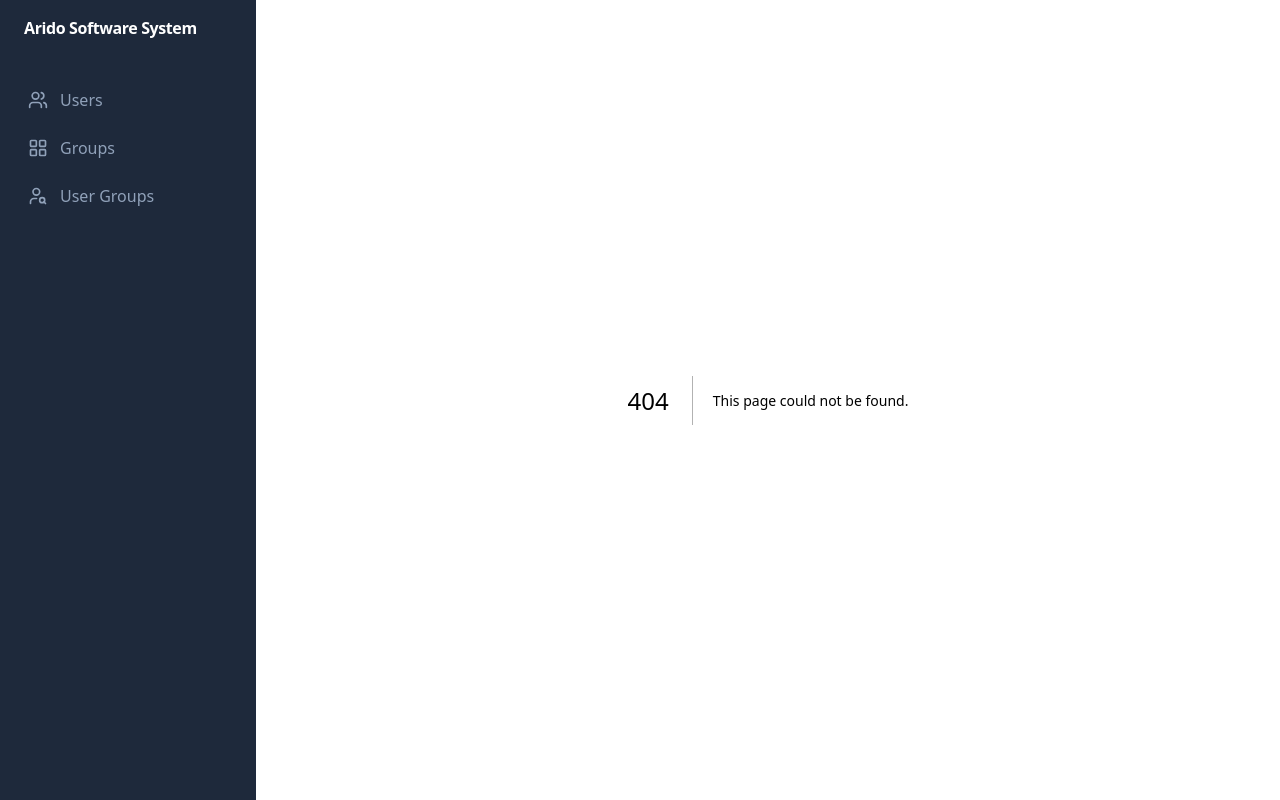
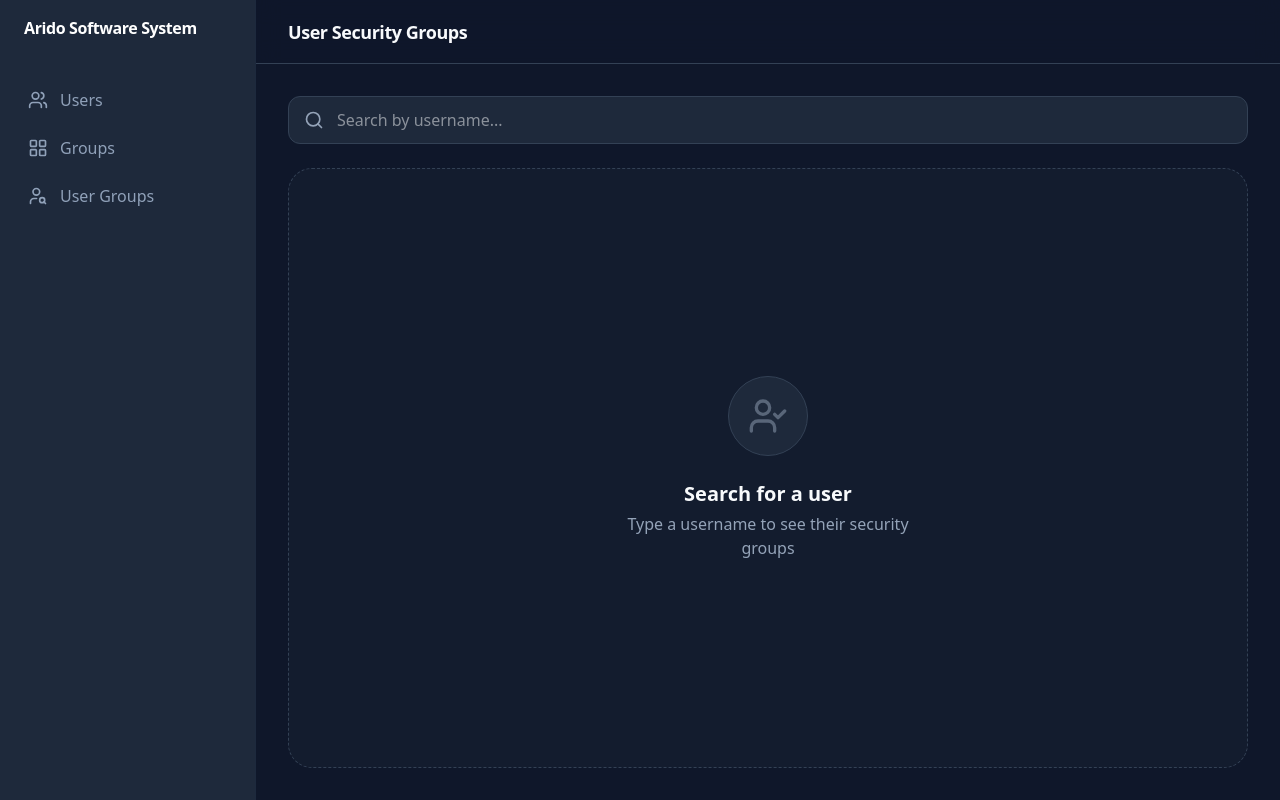
Before and after one commit to tadeowoto/Arido-Software-Challenge-Dashboard, a Next.js app: page /user-groups in a window 1280 px wide. Before the commit this address had no page. Built offline with nearby package versions, Linux system fonts and the light colour scheme.

Commit message:
feat(user-group): page of user group and controled input for search

```diff
--- /dev/null
+++ b/app/user-groups/page.tsx
@@ -0,0 +1,54 @@
+"use client";
+import { Search, UserCheck } from "lucide-react";
+import { useState } from "react";
+
+export default function UserGroupsPage() {
+  const [query, setQuery] = useState("");
+
+  const handleChange = (e: React.ChangeEvent<HTMLInputElement>) => {
+    setQuery(e.target.value);
+    console.log("Search query:", e.target.value);
+  };
+
+  return (
+    <main className="w-full min-h-screen bg-bg-dark flex flex-col">
+      <header className="w-full h-16 border-b border-border-dark flex items-center px-8 gap-4 bg-bg-dark/50 backdrop-blur-md sticky top-0 z-10">
+        <h1 className="text-text-primary font-bold text-lg tracking-tight">
+          User Security Groups
+        </h1>
+      </header>
+      <section className="flex-1 flex flex-col items-center p-8 gap-6 max-w-5xl mx-auto w-full">
+        <form
+          onSubmit={(e) => e.preventDefault()}
+          className="w-full flex gap-2"
+        >
+          <div className="relative flex-1 group">
+            <Search className="absolute left-4 top-1/2 -translate-y-1/2 text-text-secondary w-5 h-5" />
+            <input
+              type="search"
+              value={query}
+              onChange={handleChange}
+              name="username"
+              placeholder="Search by username..."
+              className="w-full h-12 bg-surface-dark border border-border-dark rounded-xl pl-12 pr-4 text-text-primary focus:border-highlight-blue/50 outline-none"
+            />
+          </div>
+        </form>
+        <div className="w-full flex-1 min-h-100 bg-surface-dark/30 border border-border-dark border-dashed rounded-3xl flex flex-col items-center justify-center p-12 text-center gap-4">
+          <div className="w-20 h-20 bg-surface-dark rounded-full flex items-center justify-center border border-border-dark mb-2">
+            <UserCheck className="w-10 h-10 text-text-secondary opacity-50" />
+          </div>
+
+          <div className="space-y-1">
+            <h2 className="text-text-primary text-xl font-semibold">
+              Search for a user
+            </h2>
+            <p className="text-text-secondary max-w-xs mx-auto">
+              Type a username to see their security groups
+            </p>
+          </div>
+        </div>
+      </section>
+    </main>
+  );
+}
```
